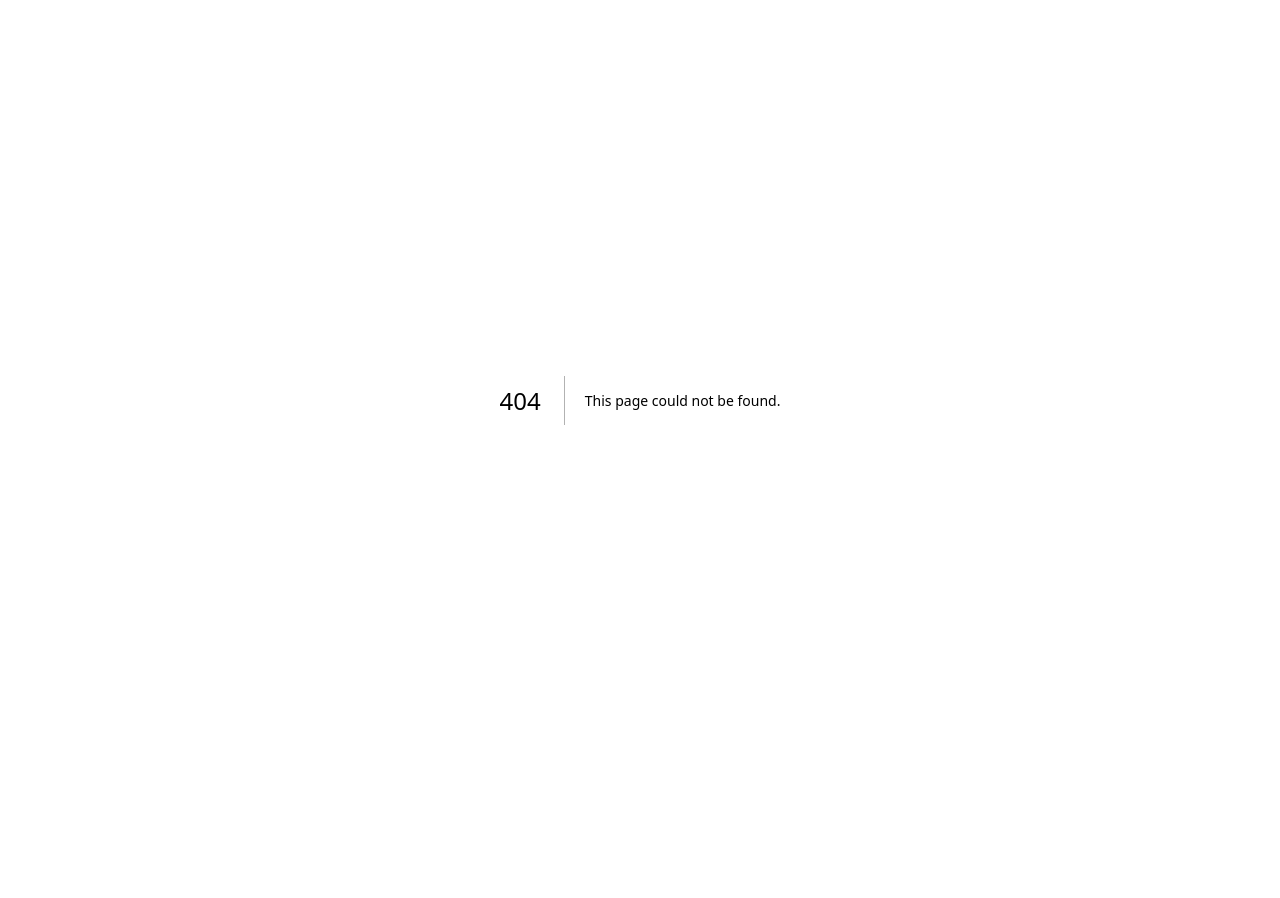
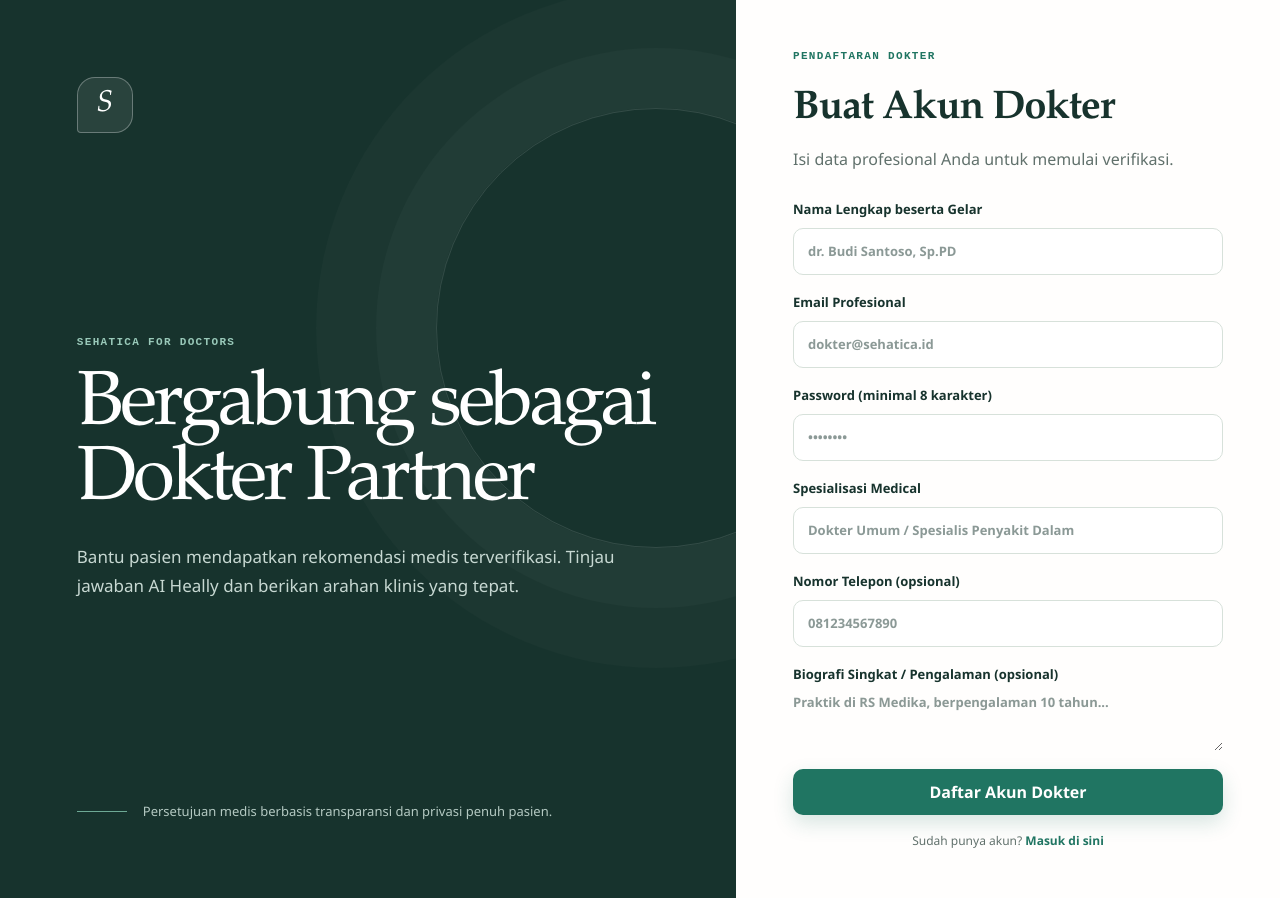
Before and after one commit to Sehatica-Gemastik/web-sehatica, a Next.js app: page /register in a window 1280 px wide. Before the commit this address had no page. Before the commit the page ends 800 px from the top, so only its background shows below. Built offline with nearby package versions, Linux system fonts and the light colour scheme; no server answers.

Commit message:
feat(web): add doctor authentication & profile configuration pages

```diff
--- a/src/app/login/page.tsx
+++ b/src/app/login/page.tsx
@@ -1,3 +1,4 @@
+import Link from 'next/link';
 import { login } from '../actions';
 
 export const dynamic = 'force-dynamic';
@@ -15,7 +16,7 @@ export default async function LoginPage({
       <section className="login-story" aria-label="Tentang ruang review Sehatica">
         <div className="brand-mark" aria-hidden="true"><span>S</span></div>
         <div className="login-copy">
-          <p className="eyebrow">Sehatica · Ruang dokter</p>
+          <p className="eyebrow">SEHATICA FOR DOCTORS</p>
           <h1>Satu keputusan klinis, dengan konteks yang pasien setujui.</h1>
           <p>Review hanya menampilkan pertanyaan dan jawaban AI yang dipilih pasien. Rekam medis lainnya tetap berada di perangkat pasien.</p>
         </div>
@@ -28,21 +29,27 @@ export default async function LoginPage({
       <section className="login-panel">
         <div className="login-form-wrap">
           <p className="utility-label">PORTAL TERBATAS</p>
-          <h2>Masuk sebagai dokter</h2>
-          <p className="form-intro">Gunakan akun dokter yang sudah diverifikasi oleh Sehatica.</p>
+          <h2>Masuk sebagai Dokter</h2>
+          <p className="form-intro">Gunakan akun dokter yang sudah terdaftar di Sehatica.</p>
           {message ? <div className="form-error" role="alert">{message}</div> : null}
           <form action={login} className="login-form">
-            <label>
+            <label htmlFor="email">
               Email dokter
-              <input name="email" type="email" autoComplete="email" required placeholder="dokter@klinik.id" />
+              <input id="email" name="email" type="email" autoComplete="email" required placeholder="dokter@klinik.id" />
             </label>
-            <label>
+            <label htmlFor="password">
               Password
-              <input name="password" type="password" autoComplete="current-password" required minLength={8} />
+              <input id="password" name="password" type="password" autoComplete="current-password" required minLength={8} />
             </label>
-            <button type="submit" className="primary-button">Masuk ke antrean review</button>
+            <button type="submit" className="primary-button">Masuk ke Antrean Review</button>
           </form>
-          <p className="security-note">Token tersimpan di cookie HttpOnly dan tidak dapat dibaca JavaScript browser.</p>
+
+          <p className="security-note" style={{ textAlign: 'center', marginTop: 20 }}>
+            Belum memiliki akun dokter?{' '}
+            <Link href="/register" style={{ color: 'var(--care)', fontWeight: 700 }}>
+              Daftar di sini
+            </Link>
+          </p>
         </div>
       </section>
     </main>
--- /dev/null
+++ b/src/app/profile/page.tsx
@@ -0,0 +1,141 @@
+import Link from 'next/link';
+import { getDoctorProfile } from '@/lib/backend';
+import { updateDoctorProfile, logout } from '../actions';
+
+export const dynamic = 'force-dynamic';
+
+export default async function ProfilePage({
+  searchParams,
+}: {
+  searchParams: Promise<{ error?: string; updated?: string }>;
+}) {
+  const params = await searchParams;
+  const doctor = await getDoctorProfile();
+
+  return (
+    <main style={{ minHeight: '100vh', background: 'var(--canvas)', padding: '24px' }}>
+      <div style={{ maxWidth: '760px', margin: '0 auto' }}>
+        <div style={{ display: 'flex', justifyContent: 'space-between', alignItems: 'center', marginBottom: '24px' }}>
+          <Link href="/" style={{ color: 'var(--care)', fontWeight: 700, textDecoration: 'none', display: 'flex', alignItems: 'center', gap: '6px' }}>
+            ← Kembali ke Antrean Review
+          </Link>
+          <form action={logout}>
+            <button type="submit" className="text-button" style={{ color: 'var(--red)', fontWeight: 700 }}>
+              Keluar Sesi
+            </button>
+          </form>
+        </div>
+
+        {params.error ? <div className="notice error">{params.error}</div> : null}
+        {params.updated ? <div className="notice success">Profil dokter berhasil diperbarui.</div> : null}
+
+        <div className="profile-card">
+          <div className="profile-header">
+            <div className="profile-avatar">{doctor.avatarInitials}</div>
+            <div className="profile-info">
+              <h1>{doctor.name}</h1>
+              <p>{doctor.specialty} · Rating {doctor.rating.toFixed(1)} ★ ({doctor.reviewCount} ulasan, {doctor.verifiedCount} verifikasi)</p>
+            </div>
+          </div>
+
+          <form action={updateDoctorProfile} className="profile-form" style={{ display: 'grid', gap: '20px' }}>
+            <div style={{ background: 'var(--care-pale)', padding: '16px', borderRadius: '12px', border: '1px solid var(--care-muted)' }}>
+              <label className="toggle-switch">
+                <input
+                  type="checkbox"
+                  name="isAvailable"
+                  defaultChecked={doctor.isAvailable}
+                  style={{ width: '20px', height: '20px', accentColor: 'var(--care)' }}
+                />
+                Status Ketersediaan: {doctor.isAvailable ? '🟢 Online (Menerima Review)' : '🔴 Offline (Sedang Tidak Menerima)'}
+              </label>
+              <p style={{ margin: '6px 0 0 30px', fontSize: '12px', color: 'var(--muted)' }}>
+                Bila Online, profil Anda akan muncul untuk pasien di aplikasi mobile Sehatica.
+              </p>
+            </div>
+
+            <label htmlFor="name">
+              Nama Lengkap beserta Gelar
+              <input
+                id="name"
+                name="name"
+                type="text"
+                defaultValue={doctor.name}
+                required
+              />
+            </label>
+
+            <label htmlFor="email">
+              Email (Tidak dapat diubah)
+              <input
+                id="email"
+                type="email"
+                value={doctor.email}
+                disabled
+                style={{ background: 'var(--canvas)', color: 'var(--muted)', cursor: 'not-allowed' }}
+              />
+            </label>
+
+            <label htmlFor="specialty">
+              Spesialisasi Medical
+              <input
+                id="specialty"
+                name="specialty"
+                type="text"
+                defaultValue={doctor.specialty}
+                required
+              />
+            </label>
+
+            <label htmlFor="feePerQna">
+              Tarif Review per QnA (Rupiah)
+              <input
+                id="feePerQna"
+                name="feePerQna"
+                type="number"
+                min="0"
+                step="5000"
+                defaultValue={parseFloat(doctor.feePerQna || '25000')}
+                required
+              />
+              <span style={{ fontSize: '12px', color: 'var(--muted)', marginTop: '4px', display: 'block' }}>
+                Biaya ini akan dihitung otomatis di aplikasi mobile pasien berdasarkan jumlah pasang QnA (Pertanyaan + Jawaban AI) yang dipilih untuk di-review.
+              </span>
+            </label>
+
+            <label htmlFor="phone">
+              Nomor Telepon Kontak
+              <input
+                id="phone"
+                name="phone"
+                type="tel"
+                defaultValue={doctor.phone ?? ''}
+                placeholder="081234567890"
+              />
+            </label>
+
+            <label htmlFor="bio">
+              Biografi / Profil Ringkas
+              <textarea
+                id="bio"
+                name="bio"
+                rows={4}
+                defaultValue={doctor.bio ?? ''}
+                placeholder="Tuliskan pengalaman klinis dan jadwal konsultasi Anda..."
+              />
+            </label>
+
+            <div style={{ display: 'flex', justifyContent: 'flex-end', gap: '12px', marginTop: '12px' }}>
+              <Link href="/" className="secondary-button" style={{ textDecoration: 'none' }}>
+                Batal
+              </Link>
+              <button type="submit" className="primary-button">
+                Simpan Perubahan Profil
+              </button>
+            </div>
+          </form>
+        </div>
+      </div>
+    </main>
+  );
+}
--- /dev/null
+++ b/src/app/register/page.tsx
@@ -0,0 +1,128 @@
+import Link from 'next/link';
+import { registerDoctor } from '../actions';
+
+export const metadata = {
+  title: 'Pendaftaran Dokter — Sehatica',
+  description: 'Daftar sebagai dokter terverifikasi untuk meninjau jawaban AI Heally.',
+};
+
+export default async function RegisterPage({
+  searchParams,
+}: {
+  searchParams: Promise<{ error?: string }>;
+}) {
+  const params = await searchParams;
+
+  return (
+    <main className="login-shell">
+      <section className="login-story">
+        <div className="brand-mark" aria-hidden="true">
+          <span>S</span>
+        </div>
+        <div className="login-copy">
+          <p className="eyebrow">SEHATICA FOR DOCTORS</p>
+          <h1>Bergabung sebagai Dokter Partner</h1>
+          <p>
+            Bantu pasien mendapatkan rekomendasi medis terverifikasi. Tinjau jawaban AI Heally dan berikan arahan klinis yang tepat.
+          </p>
+        </div>
+        <div className="privacy-strip">
+          <span className="privacy-line" aria-hidden="true" />
+          <p>Persetujuan medis berbasis transparansi dan privasi penuh pasien.</p>
+        </div>
+      </section>
+
+      <section className="login-panel">
+        <div className="login-form-wrap">
+          <p className="utility-label">PENDAFTARAN DOKTER</p>
+          <h2>Buat Akun Dokter</h2>
+          <p className="form-intro">Isi data profesional Anda untuk memulai verifikasi.</p>
+
+          {params.error ? (
+            <div className="form-error" role="alert">
+              {params.error}
+            </div>
+          ) : null}
+
+          <form action={registerDoctor} className="login-form">
+            <label htmlFor="name">
+              Nama Lengkap beserta Gelar
+              <input
+                id="name"
+                name="name"
+                type="text"
+                required
+                placeholder="dr. Budi Santoso, Sp.PD"
+              />
+            </label>
+
+            <label htmlFor="email">
+              Email Profesional
+              <input
+                id="email"
+                name="email"
+                type="email"
+                required
+                placeholder="dokter@sehatica.id"
+              />
+            </label>
+
+            <label htmlFor="password">
+              Password (minimal 8 karakter)
+              <input
+                id="password"
+                name="password"
+                type="password"
+                required
+                minLength={8}
+                placeholder="••••••••"
+              />
+            </label>
+
+            <label htmlFor="specialty">
+              Spesialisasi Medical
+              <input
+                id="specialty"
+                name="specialty"
+                type="text"
+                required
+                placeholder="Dokter Umum / Spesialis Penyakit Dalam"
+              />
+            </label>
+
+            <label htmlFor="phone">
+              Nomor Telepon (opsional)
+              <input
+                id="phone"
+                name="phone"
+                type="tel"
+                placeholder="081234567890"
+              />
+            </label>
+
+            <label htmlFor="bio">
+              Biografi Singkat / Pengalaman (opsional)
+              <textarea
+                id="bio"
+                name="bio"
+                rows={3}
+                placeholder="Praktik di RS Medika, berpengalaman 10 tahun..."
+              />
+            </label>
+
+            <button type="submit" className="primary-button">
+              Daftar Akun Dokter
+            </button>
+          </form>
+
+          <p className="security-note" style={{ textAlign: 'center', marginTop: 16 }}>
+            Sudah punya akun?{' '}
+            <Link href="/login" style={{ color: 'var(--care)', fontWeight: 700 }}>
+              Masuk di sini
+            </Link>
+          </p>
+        </div>
+      </section>
+    </main>
+  );
+}
```
